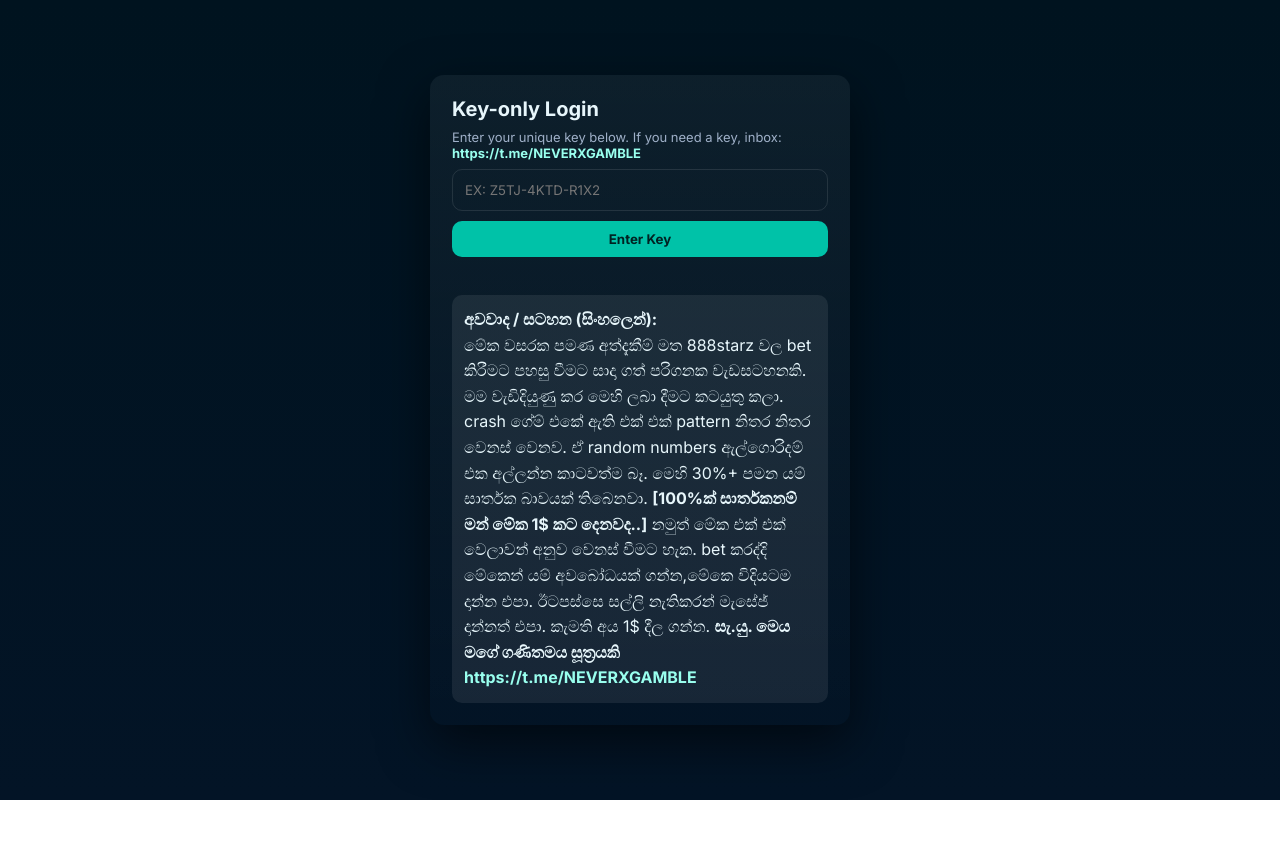
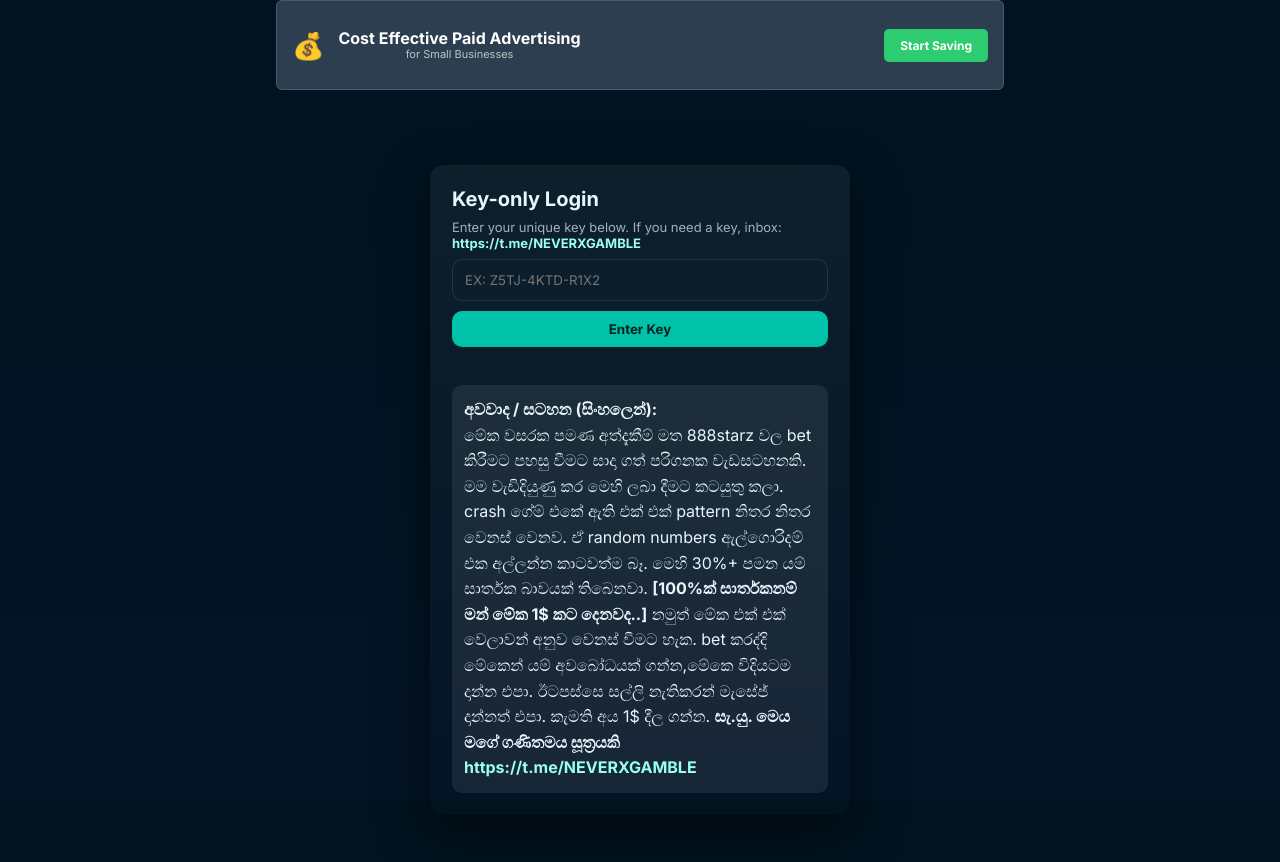
Before and after one commit to Thaveesha0/Crash-auto-tracker, a plain HTML site: page index.html in a window 1280 px wide. Before the commit the page ends 800 px from the top, so only its background shows below. Drawn offline with nearby package versions, Linux system fonts and the light colour scheme.

Commit message:
Add files via upload

```diff
--- a/index.html
+++ b/index.html
@@ -36,7 +36,143 @@
   </style>
 </head>
 <body>
+<!-- Start: SpeedyAds Affiliate Banner Code (Cost-Effective & Fluid/Responsive Theme) -->
+<!-- Copy and paste this code into your website where you want the banner to appear. -->
 
+<style>
+    /*
+     * Banner container: Fluid width to adapt to its container.
+     * This version has a modern, dark theme focusing on cost-effectiveness.
+     */
+    .speedyads-ce-banner {
+        display: flex;
+        align-items: center;
+        justify-content: space-between;
+
+        /* --- Fluid Size Control --- */
+        width: 100%;          /* Fills the container it's placed in */
+        max-width: 728px;     /* Prevents it from getting too wide on large screens */
+        min-width: 300px;     /* Ensures it doesn't get too crushed on small containers */
+        height: 90px;
+
+        /* --- Visual Styling --- */
+        background-color: #2c3e50; /* Modern dark blue/grey */
+        border: 1px solid #465a70;
+        border-radius: 6px;
+        padding: 0 15px;
+        overflow: hidden;
+        text-decoration: none;
+        font-family: 'Helvetica Neue', Helvetica, Arial, sans-serif;
+        box-sizing: border-box;
+        transition: all 0.3s ease; /* Smooth transition for resizing */
+    }
+
+    /* Left section for icon and text */
+    .speedyads-ce-banner .banner-left {
+        display: flex;
+        align-items: center;
+        overflow: hidden; /* Prevents content from spilling out */
+    }
+
+    /* Icon representing savings/value */
+    .speedyads-ce-banner .icon {
+        font-size: 26px;
+        margin-right: 14px;
+        color: #2ecc71; /* Vibrant green for "cost" */
+        transition: font-size 0.3s ease;
+    }
+
+    /* Text content */
+    .speedyads-ce-banner .text-content {
+        display: flex;
+        flex-direction: column;
+        justify-content: center;
+    }
+
+    .speedyads-ce-banner .title {
+        font-size: 16px;
+        font-weight: bold;
+        color: #ffffff;
+        line-height: 1.2;
+        white-space: nowrap;
+        transition: font-size 0.3s ease;
+    }
+
+    .speedyads-ce-banner .subtitle {
+        font-size: 11px;
+        color: #bdc3c7; /* Lighter grey for subtitle */
+        line-height: 1.2;
+        white-space: nowrap;
+    }
+
+    /* Right section for the Call-to-Action button */
+    .speedyads-ce-banner .banner-right {
+        /* Button styles */
+    }
+
+    .speedyads-ce-banner .cta-button {
+        background-color: #2ecc71; /* Matching vibrant green */
+        color: #ffffff;
+        border: none;
+        padding: 9px 16px;
+        border-radius: 5px;
+        font-weight: bold;
+        font-size: 12px;
+        cursor: pointer;
+        transition: all 0.3s ease;
+        white-space: nowrap;
+    }
+
+    .speedyads-ce-banner .cta-button:hover {
+        background-color: #27ae60; /* Slightly darker green on hover */
+        transform: scale(1.05);
+    }
+
+    /*
+     * --- Responsive Design ---
+     * Media Query for mobile devices (screens smaller than 480px).
+     * This will make the banner adapt to the screen width.
+     */
+    @media (max-width: 480px) {
+        .speedyads-ce-banner {
+            padding: 0 10px; /* Adjust padding for smaller screens */
+        }
+
+        .speedyads-ce-banner .title {
+            font-size: 13px; /* Smaller font size for the title */
+        }
+
+        .speedyads-ce-banner .subtitle {
+            font-size: 10px; /* Smaller font size for the subtitle */
+        }
+
+        .speedyads-ce-banner .icon {
+            font-size: 22px;
+            margin-right: 10px;
+        }
+
+        .speedyads-ce-banner .cta-button {
+            padding: 8px 10px;
+            font-size: 11px;
+        }
+    }
+</style>
+
+<!-- This is the actual banner. The entire area is a clickable link. -->
+<center><a href="https://www.entireweb.com/speedyads/?a_aid=68a07f5e70a33&amp;a_bid=936d47f8" target="_blank" class="speedyads-ce-banner" title="Cost Effective Paid Advertising">
+    <div class="banner-left">
+        <div class="icon">&#128176;</div> <!-- Money bag icon -->
+        <div class="text-content">
+            <div class="title">Cost Effective Paid Advertising</div>
+            <div class="subtitle">for Small Businesses</div>
+        </div>
+    </div>
+    <div class="banner-right">
+        <div class="cta-button">Start Saving</div>
+    </div>
+</a></center>
+
+<!-- End: SpeedyAds Affiliate Banner Code -->
   <!-- LOGIN (key-only) -->
   <div id="loginScreen" class="centered">
     <div class="login-card">
```
